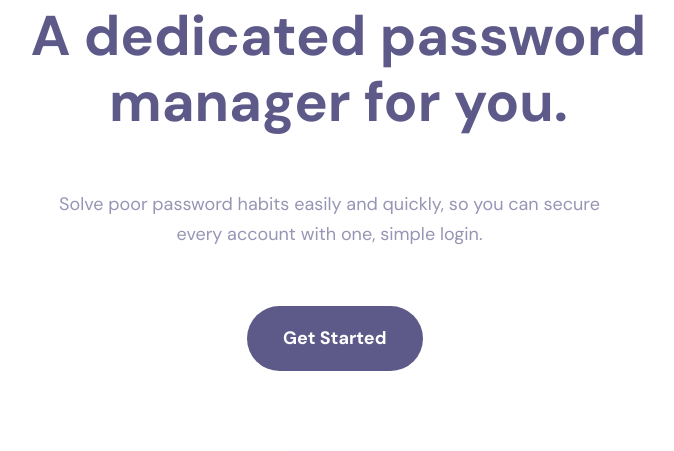
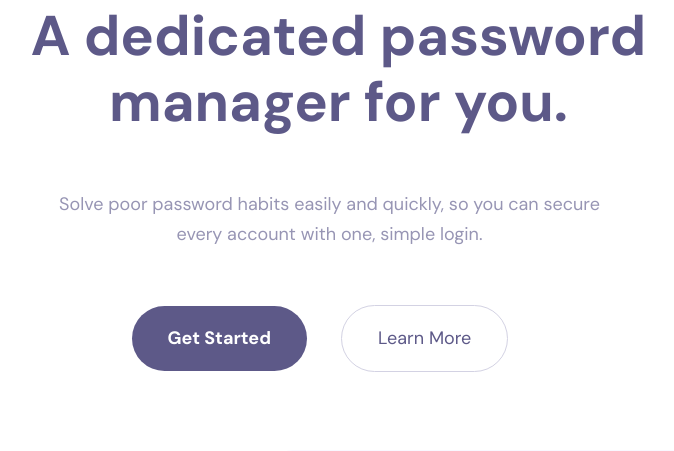
Before and after one commit to rainaarya/BreakingByte_PassMan, a Django app: page /homepage in a window 1280 px wide. Shown: the part 219-670 px from the top of the page, without its empty margins (310-984 px from the left). Run offline with Django 4.2, Linux system fonts and the light colour scheme; some libraries are stand-ins or nearby versions.

Commit message:
minor home page improvements

```diff
--- a/main/templates/main/homepage.html
+++ b/main/templates/main/homepage.html
@@ -4,6 +4,7 @@
 <head>
     <title>Homepage</title>
     <link rel="stylesheet" href="{% static 'css/homepage.css' %}">
+    <script src="https://kit.fontawesome.com/60f93b821e.js" crossorigin="anonymous"></script>
 </head>
 
 <body>
@@ -30,9 +31,13 @@
             <p class="paragraph dmsans-normal-amethyst-smoke-18px">
                 Solve poor password habits easily and quickly, so you can secure every account with one, simple login.
             </p>
-            <div class="button-set">
+            <div class="button-set" style="gap: 150px;">
                 <div class="master-primary-button-1">
                     <a href="/sign-up" class="button-text-2 button-text-4" style="text-decoration: none;">Get Started
+                    </a>
+                </div>
+                <div class="master-secondary-button-1">
+                    <a href="#learn" class="button-text-3 button-text-4 dmsans-normal-comet-18px" style="text-decoration: none;">Learn More
                     </a>
                 </div>
             </div>
@@ -45,7 +50,7 @@
                 </div>
             </div>
         </div>
-        <div class="content-cards-v9 content-cards">
+        <div id="learn" class="content-cards-v9 content-cards">
             <div class="group-39782">
                 <p class="heading-1 dmsans-bold-comet-36px">We support the following features</p>
                 <p class="paragraph-1 paragraph-3 dmsans-normal-amethyst-smoke-18px">
@@ -100,6 +105,10 @@
                 </p>
             </div>
         </div>
+        <a href="#top" class="button-text-3 button-text-4 dmsans-normal-comet-18px" style="text-decoration: none;">
+        <i class="fa fa-light fa-angle-up fa-2xl" style="color: #5d5986;"></i>
+        </a>
+
     </div>
 </body>
 
--- a/static/css/homepage.css
+++ b/static/css/homepage.css
@@ -38,6 +38,10 @@
   }
 
   /* Classes */
+
+  html {
+    scroll-behavior: smooth;
+  }
 
   .dmsans-normal-amethyst-smoke-18px {
     color: var(--amethyst-smoke);
@@ -570,10 +574,11 @@
   display: flex;
   gap: 24px;
   height: 65px;
-  margin-right: 110px;
+  margin-right: 341px;
   margin-top: 39px;
   position: relative;
   width: 58px;
+
 }
 
 .master-secondary-button-1 {
```
